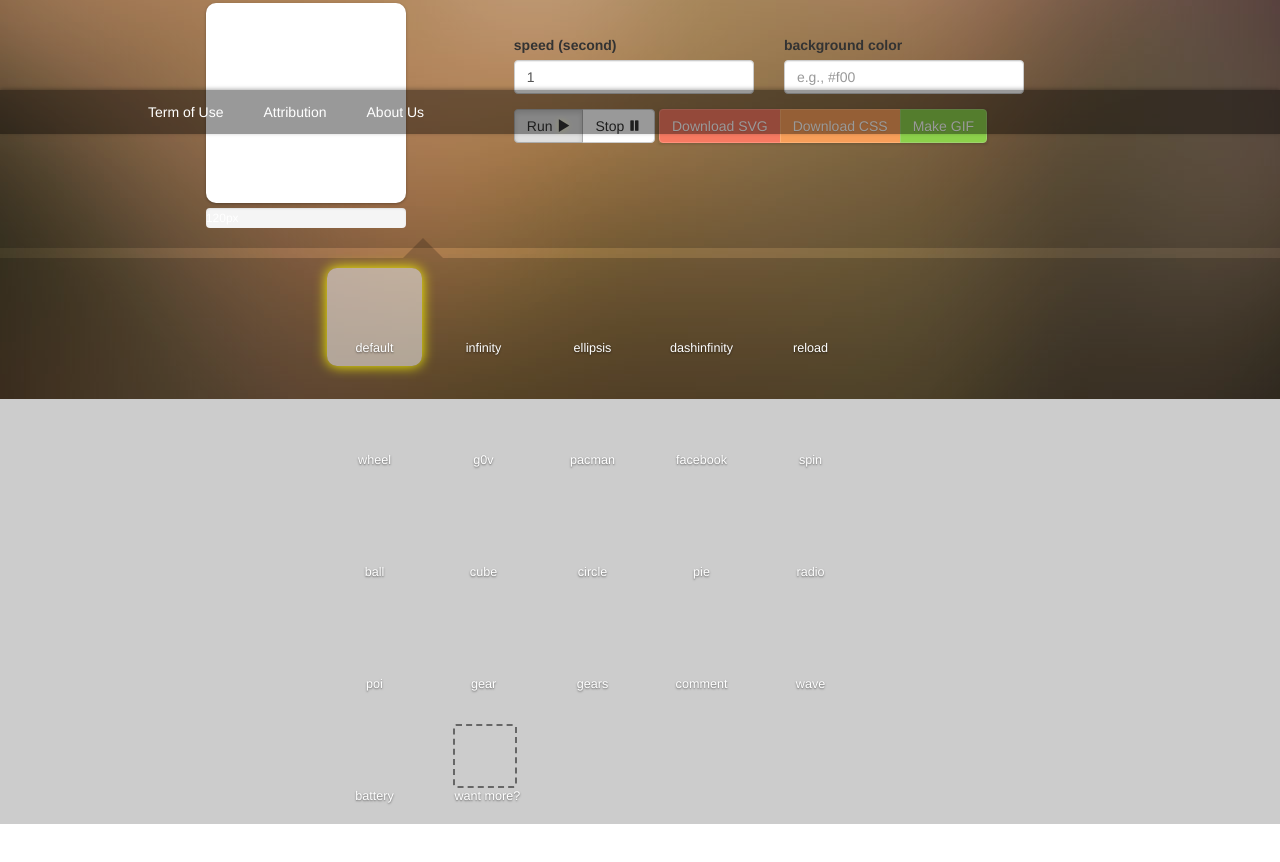
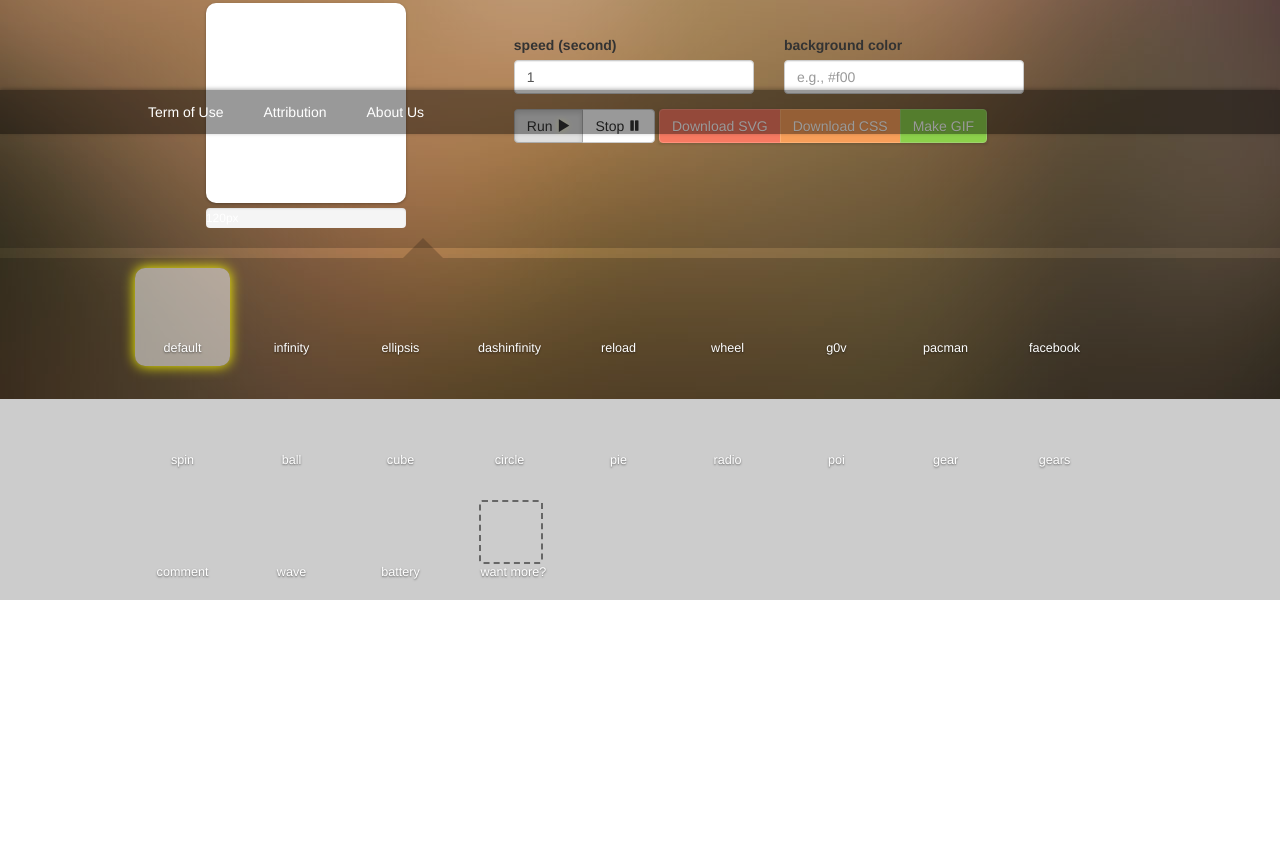
Before and after one commit to zbryikt/loading, a website with bundled scripts: page index.html in a window 1280 px wide. Shown: the part 666-1528 px from the top of the page. After the commit the page ends 1326 px from the top, so only its background shows below. Built offline with nearby package versions, Linux system fonts and the light colour scheme; files whose address does not match are found by name.

Commit message:
update choose width

```diff
--- a/index.sass
+++ b/index.sass
@@ -189,7 +189,7 @@ nav.navbar-default
   margin: 10px 0
   background: rgba(0,0,0,0.2)
   .ib
-    width: 640px
+    width: 1024px
     margin: 0 auto
   &:before
     content: " "
```
Also changed, not shown: index.css.
